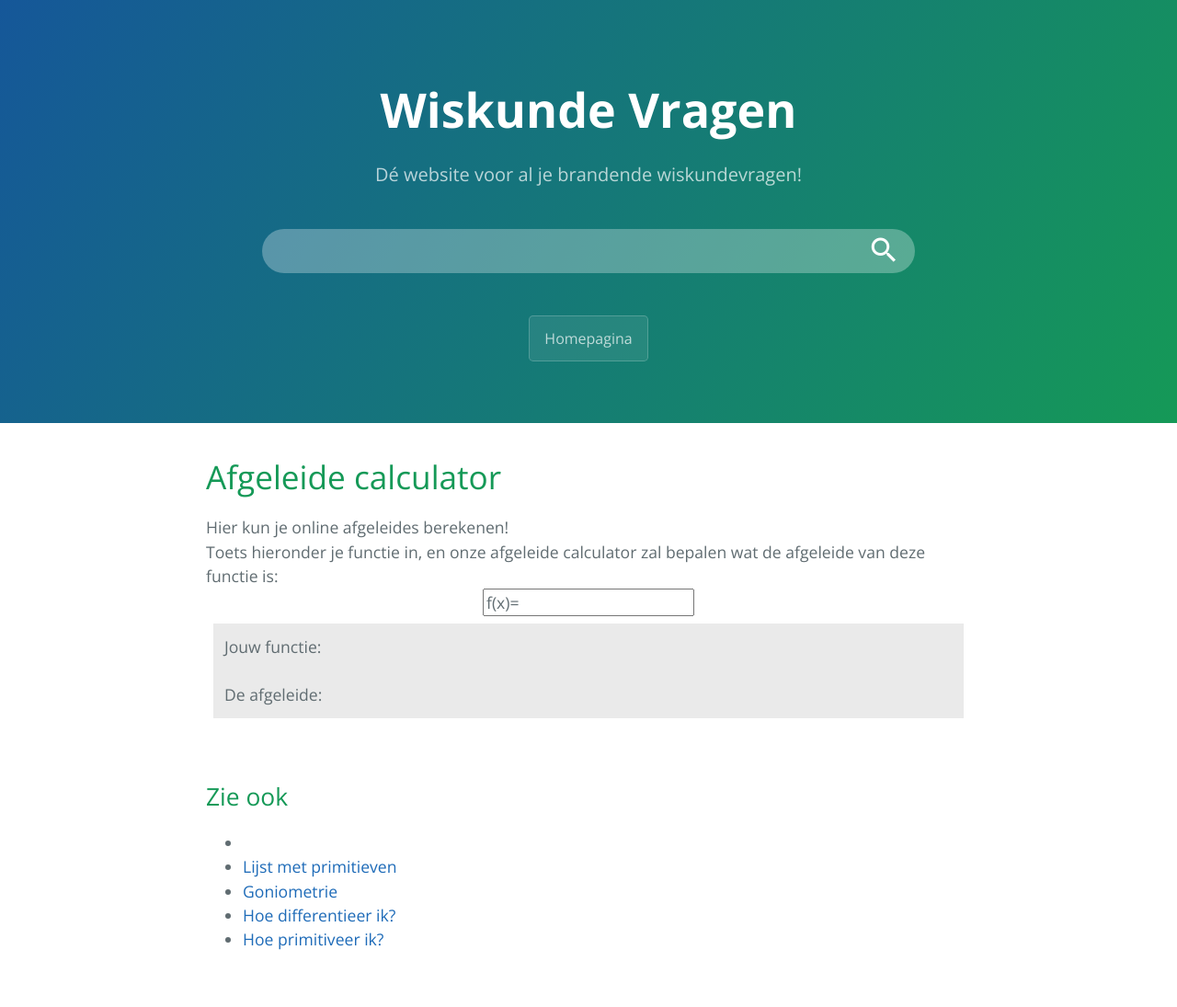
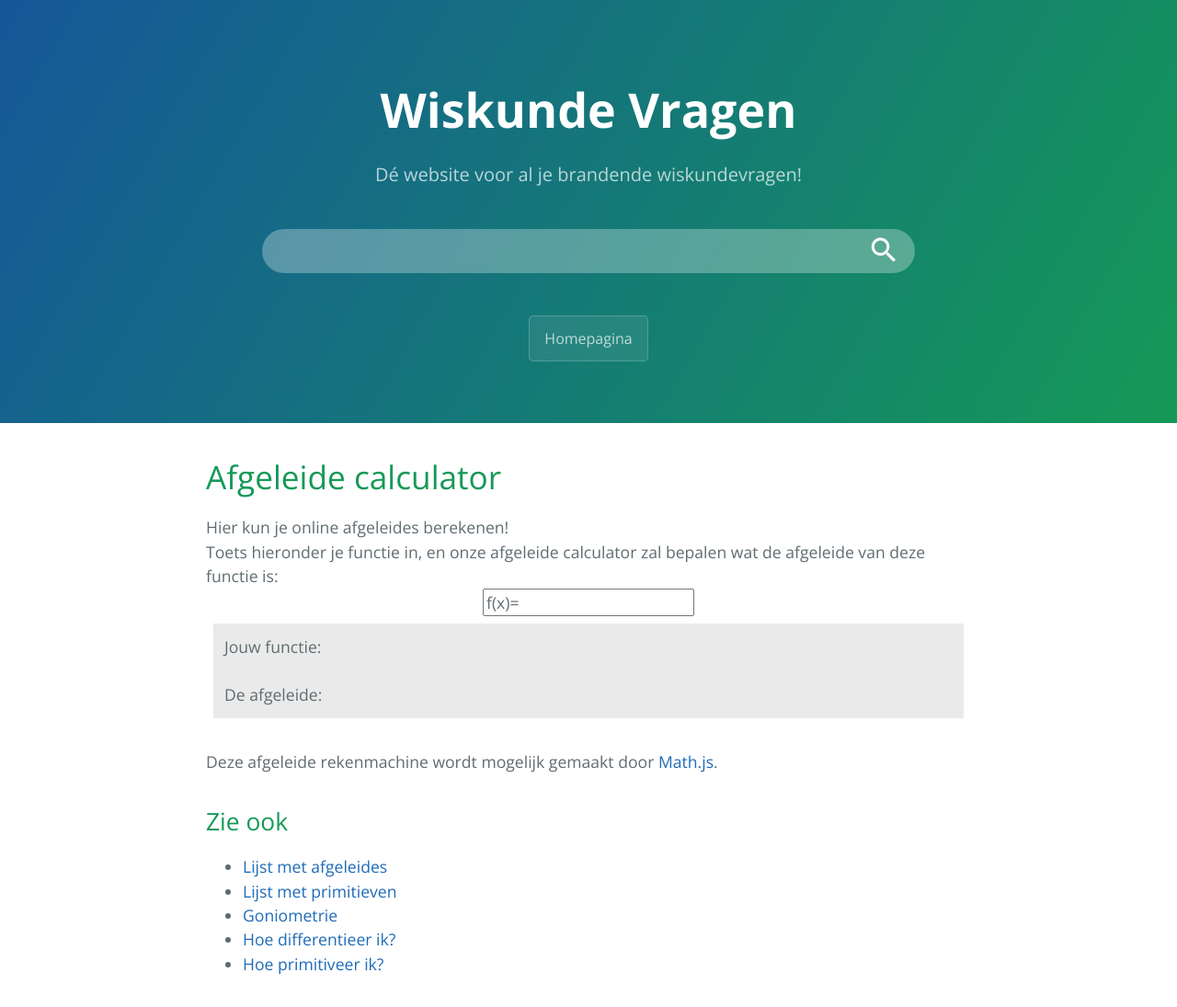
Before and after one commit to wiskundevragen/wiskundevragen.github.io, a Jekyll site: the page built from afgeleides/afgeleide-calculator.html, in a window 1280 px wide. Shown: the whole page at 92% size. Built offline with Jekyll 4.4.1, drawn with Linux system fonts in a browser that asks for light colours; before the commit the page ends 1069 px from its top, so only the background shows below that.

Commit message:
add credits

```diff
--- a/afgeleides/afgeleide-calculator.html
+++ b/afgeleides/afgeleide-calculator.html
@@ -2,7 +2,7 @@
 desc: "Een online tool waarmee je afgeleides kunt laten berekenen! Toets eenvoudig je functie in en wij berkenen de
 afgeleide ervan."
 title: Afgeleide calculator
-see_also: ["afg_lisjt", "prim_lijst", "gonio", "help_diff", "help_prim"]
+see_also: ["afg_lijst", "prim_lijst", "gonio", "help_diff", "help_prim"]
 ---
 Hier kun je online afgeleides berekenen!<br>Toets hieronder je functie in, en onze afgeleide calculator zal bepalen wat
 de afgeleide van deze functie is:
@@ -13,6 +13,8 @@ de afgeleide van deze functie is:
 	Jouw functie:&nbsp;&nbsp;<span id='parsed-function'></span><br><br>
 	De afgeleide:&nbsp;&nbsp;<span id="derived-function"></span>
 </div>
+<br>
+Deze afgeleide rekenmachine wordt mogelijk gemaakt door <a href='https://mathjs.org/'>Math.js</a>.
 <script src='../JS/math.js'></script>
 <script>
 	var synonyms = ['arctan', 'atan', 'arcsin', 'asin', 'arccos', 'acos'];
```
